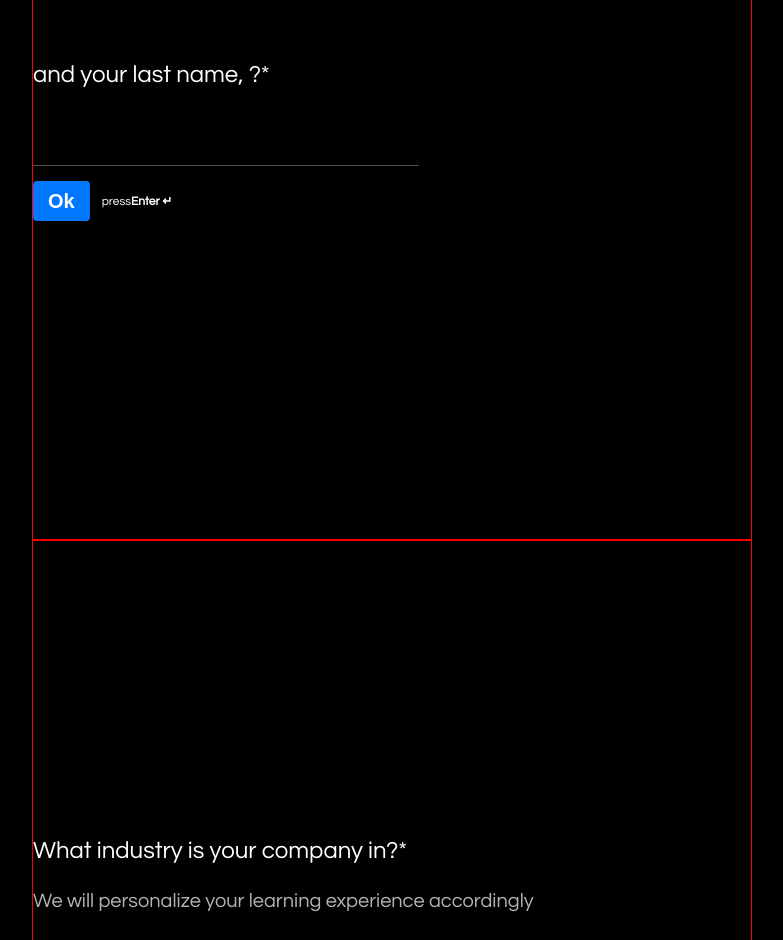
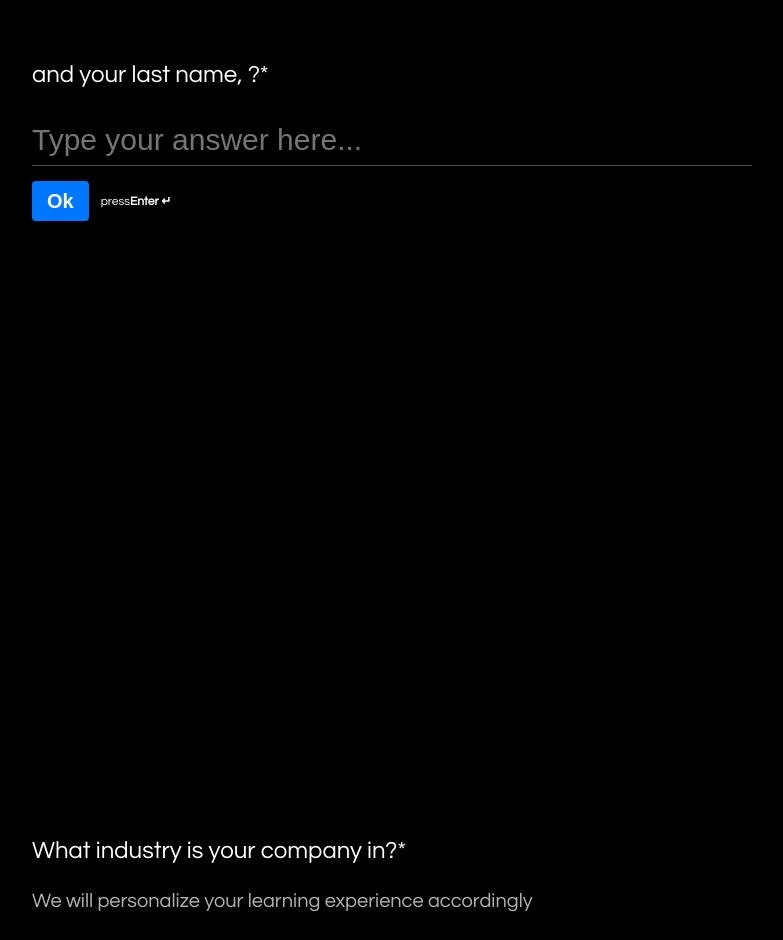
Before and after one commit to casperfernandes/Typeform, a React app: page / in a window 1280 px wide. Shown: the part 1860-2800 px from the top of the page, without its empty margins (248-1031 px from the left). Built offline with nearby package versions, Linux system fonts and the light colour scheme; no server answers.

Commit message:
Form submission handled and styles updated

```diff
--- a/src/App.js
+++ b/src/App.js
@@ -4,7 +4,7 @@ import styled from 'styled-components';
 
 import { STORAGE_KEYS } from './constants/Miscellaneous';
 
-import { getFromLocalStorage, setToLocalStorage } from './services/StorageService';
+import { getFromLocalStorage, removeFromLocalStorage, setToLocalStorage } from './services/StorageService';
 
 import ProgressBar from './components/ProgressBar';
 import Header from './components/Header';
@@ -13,9 +13,20 @@ import FormElement from './containers/FormElement';
 import Form from './form';
 import { appContext } from './appContext/AppProvider';
 
-const WrapperDiv = styled.div`
+const Wrapper = styled.div`
+  .fieldSection {
     padding: 0px 40px;
-  background-color: black;
+  }
+
+  .thankYouSection {
+    position: absolute;
+    top: 50%;
+    left: 50%;
+    transform: translate(-50%, -50%);
+    display: inline-block;
+    color: white;
+    font-size: 24px;
+  }
 
   .singleField {
     display: flex;
@@ -23,14 +34,17 @@ const WrapperDiv = styled.div`
     max-width: 720px;
     margin: 0px auto;
     height: 100vh;
-    border: 1px solid red;
+    /* border: 1px solid red; */
     transition: transform 600ms ease 0s, opacity 300ms ease 0s;
     transform: ${props => (props.nextFieldIndex ? `translateY(${-100 * props.nextFieldIndex}vh)` : undefined)};
   }
 `;
 
 function App() {
-  const { dispatch } = useContext(appContext);
+  const {
+    state: { isFormSubmitted },
+    dispatch
+  } = useContext(appContext);
 
   const [nextFieldIndex, setNextFieldIndex] = useState(0);
   const [countries, setCountries] = useState(null);
@@ -86,13 +100,24 @@ function App() {
     window.history.scrollRestoration = 'manual';
   }, []);
 
+  useEffect(() => {
+    if (isFormSubmitted) {
+      setNextFieldIndex(0);
+      removeFromLocalStorage(STORAGE_KEYS.form);
+    }
+  }, [isFormSubmitted]);
+
   return (
-    <>
+    <Wrapper nextFieldIndex={nextFieldIndex}>
       <Header />
 
+      {isFormSubmitted ? (
+        <p className="thankYouSection">All done! Thanks for your time.</p>
+      ) : (
+        <>
           <ProgressBar />
 
-      <WrapperDiv nextFieldIndex={nextFieldIndex}>
+          <div className="fieldSection">
             {formContent.map((item, index) => (
               <div key={index} id={`content_${index}`} className="singleField">
                 <FormElement
@@ -103,8 +128,10 @@ function App() {
                 />
               </div>
             ))}
-      </WrapperDiv>
+          </div>
         </>
+      )}
+    </Wrapper>
   );
 }
 
--- a/src/appContext/AppStore.js
+++ b/src/appContext/AppStore.js
@@ -1,6 +1,7 @@
 export const initialState = {
   totalFields: 0,
-    fieldsViewedWithValue: 0
+  fieldsViewedWithValue: 0,
+  isFormSubmitted: false
 };
 
 const actions = {};
@@ -19,6 +20,13 @@ actions.setTotalFields = (state, action) => {
   };
 };
 
+actions.setIsFormSubmitted = (state, action) => {
+  return {
+    ...state,
+    isFormSubmitted: action.payload
+  };
+};
+
 export const reducerFunction = (state, action) => {
   if (actions[action.type]) {
     return actions[action.type](state, action);
--- a/src/components/CustomInputField.jsx
+++ b/src/components/CustomInputField.jsx
@@ -8,19 +8,12 @@ const StyledInput = styled.input`
   width: 100%;
   color: white;
   padding: 0px 0px 8px;
-  fill: none;
   border: none;
+  background: none;
   outline: none;
-  border-radius: 0px;
-  transform: translateZ(0px);
   font-size: 30px;
-  -webkit-font-smoothing: antialiased;
-  line-height: unset;
-  -webkit-text-fill-color: rgb(255, 255, 255);
-  /* animation: 1ms ease 0s 1 normal none running native-autofill-in; */
   transition: background-color 1e8s ease 0s, box-shadow 0.1s ease-out 0s;
   box-shadow: rgba(255, 255, 255, 0.3) 0px 1px;
-  background: transparent !important;
 
   :focus {
     box-shadow: rgb(255, 255, 255) 0px 2px;
@@ -75,7 +68,16 @@ function CustomInputField(props) {
     setTextValue(value);
   }
 
-  return <StyledInput ref={inputRef} type="text" name={fieldName} value={textValue} onChange={handleInputChange} />;
+  return (
+    <StyledInput
+      ref={inputRef}
+      type="text"
+      placeholder="Type your answer here..."
+      name={fieldName}
+      value={textValue}
+      onChange={handleInputChange}
+    />
+  );
 }
 
 export default CustomInputField;
--- a/src/containers/CountryCodeModal.jsx
+++ b/src/containers/CountryCodeModal.jsx
@@ -93,7 +93,7 @@ function CountryCodeModal(props) {
     document.addEventListener('mousedown', handleClickOutside);
 
     if (inputRef.current) {
-      inputRef.current.focus();
+      inputRef.current.focus({ preventScroll: true });
     }
 
     return () => {
--- a/src/containers/FieldSection.jsx
+++ b/src/containers/FieldSection.jsx
@@ -10,6 +10,7 @@ import CustomInputField from '../components/CustomInputField';
 import CustomCheckbox from '../components/CustomCheckbox';
 import ErrorComponent from '../components/ErrorComponent';
 import SubmitButton from '../components/SubmitButton';
+import Loader from '../components/Loader';
 
 const Wrapper = styled.div`
   margin-top: 32px;
@@ -25,6 +26,7 @@ function FieldSection(props) {
     error,
     setError,
     handleSubmit,
+    isSubmitLoader,
     formDetails: { fieldName, fieldType, defaultValue, options, buttonText, helperText, requiredSelectionCount, countries }
   } = props;
 
@@ -108,7 +110,13 @@ function FieldSection(props) {
         {error ? (
           <ErrorComponent message={error} />
         ) : (
-          <SubmitButton buttonText={buttonText} helperText={helperText} handleSubmit={handleSubmit} />
+          <>
+            {isSubmitLoader ? (
+              <Loader />
+            ) : (
+              <SubmitButton buttonText={buttonText} helperText={helperText} handleSubmit={handleSubmit} />
+            )}
+          </>
         )}
       </div>
     </Wrapper>
--- a/src/containers/FormElement.jsx
+++ b/src/containers/FormElement.jsx
@@ -1,4 +1,5 @@
-import { useEffect, useRef, useState } from 'react';
+import { useContext, useEffect, useRef, useState } from 'react';
+import axios from 'axios';
 import styled from 'styled-components';
 
 import { getFromLocalStorage } from '../services/StorageService';
@@ -7,24 +8,34 @@ import { isValidField } from '../helpers/formValidation';
 
 import { STORAGE_KEYS } from '../constants/Miscellaneous';
 
+import { appContext } from '../appContext/AppProvider';
+
 import SubmitButton from '../components/SubmitButton';
 
 import FieldSection from './FieldSection';
 
-const QuestionWrapper = styled.div`
+const ParentWrapper = styled.div`
+  width: 100%;
+
+  .question {
     color: white;
     font-size: 24px;
     line-height: 32px;
-`;
+  }
 
-const DescriptionWrapper = styled.div`
+  .description {
     font-size: 20px;
     line-height: 28px;
     color: #ffffffb3;
-`;
+    margin-top: 8px;
+  }
 
-const Spacer = styled.div`
-  margin-top: 10px;
+  .note {
+    font-size: 20px;
+    line-height: 28px;
+    color: #ffffffb3;
+    margin-top: 16px;
+  }
 `;
 
 function FormElement(props) {
@@ -33,22 +44,54 @@ function FormElement(props) {
     fieldIndex,
     lastFieldIndex,
     formDetails,
-    formDetails: { question = '', description = '', fieldName = '', buttonText = '', helperText = '' }
+    formDetails: {
+      question = '',
+      description = '',
+      note = '',
+      fieldName = '',
+      buttonText = '',
+      helperText = '',
+      isSubmitForm = false
+    }
   } = props;
 
+  const { dispatch } = useContext(appContext);
+
   const [isFieldInView, setIsFieldInView] = useState(false);
+  const [submitLoader, setSubmitLoader] = useState(false);
   const [error, setError] = useState('');
 
   const fieldRef = useRef(null);
 
-  const isLastField = fieldIndex === lastFieldIndex;
+  async function handleFormSubmit(formToSubmit) {
+    try {
+      setSubmitLoader(true);
 
-  function onSubmit() {
+      const submitResponse = await axios({
+        url: 'https://eo3oi83n1j77wgp.m.pipedream.net',
+        method: 'POST',
+        data: formToSubmit
+      });
+
+      if (submitResponse?.status === 200) {
+        dispatch({ type: 'setIsFormSubmitted', payload: true });
+      }
+      console.log('submitResponse', submitResponse);
+    } catch (error) {
+      console.log('submitResponse', submitResponse);
+    } finally {
+      setSubmitLoader(false);
+    }
+  }
+
+  function onSubmit(formToSubmit) {
     const nextIndex = fieldIndex + 1;
 
     // Prevent transition once you reach last field
     if (nextIndex <= lastFieldIndex) {
       setNextFieldIndex(nextIndex);
+    } else {
+      handleFormSubmit(formToSubmit);
     }
   }
 
@@ -59,7 +102,7 @@ function FormElement(props) {
     const { isValid, error: errorMessage } = isValidField(currentFieldValue, formDetails);
 
     if (isValid && !errorMessage) {
-      onSubmit();
+      onSubmit(latestForm);
     } else {
       setError(errorMessage);
     }
@@ -92,20 +135,21 @@ function FormElement(props) {
 
   useEffect(() => {
     if (isFieldInView) {
-      if (!isLastField) {
+      if (!isSubmitForm) {
         document.addEventListener('keyup', onEnterPressed);
       }
     } else {
       document.removeEventListener('keyup', onEnterPressed);
     }
-  }, [isFieldInView, isLastField]);
+  }, [isFieldInView, isSubmitForm]);
 
   return (
-    <>
-      <div ref={fieldRef}>
-        {question ? <QuestionWrapper>{question}</QuestionWrapper> : null}
+    <ParentWrapper ref={fieldRef}>
+      {question ? <div className="question">{question}</div> : null}
 
-        {description ? <DescriptionWrapper>{description}</DescriptionWrapper> : null}
+      {description ? <div className="description">{description}</div> : null}
+
+      {note ? <div className="note">{note}</div> : null}
 
       {fieldName ? (
         <FieldSection
@@ -114,14 +158,12 @@ function FormElement(props) {
           handleSubmit={handleSubmit}
           error={error}
           setError={setError}
+          isSubmitLoader={submitLoader}
         />
       ) : (
         <SubmitButton buttonText={buttonText} helperText={helperText} handleSubmit={onSubmit} />
       )}
-      </div>
-
-      <Spacer />
-    </>
+    </ParentWrapper>
   );
 }
 
```
Also changed, not shown: src/components/CustomSelectDrowdown.jsx (+27 -17 lines). Lines whose indentation alone changed are shown as unchanged.
